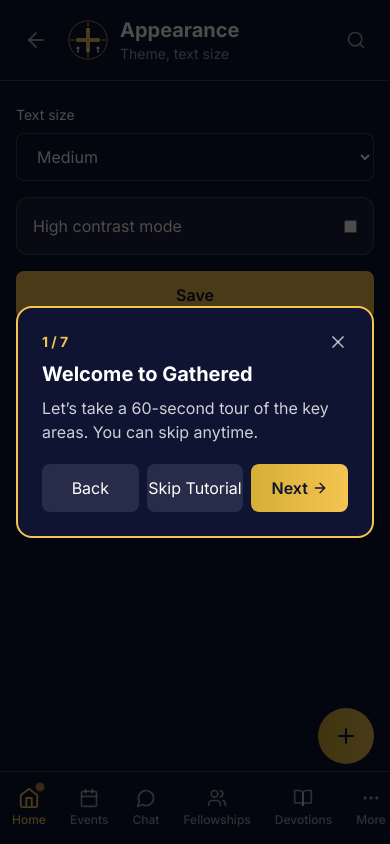
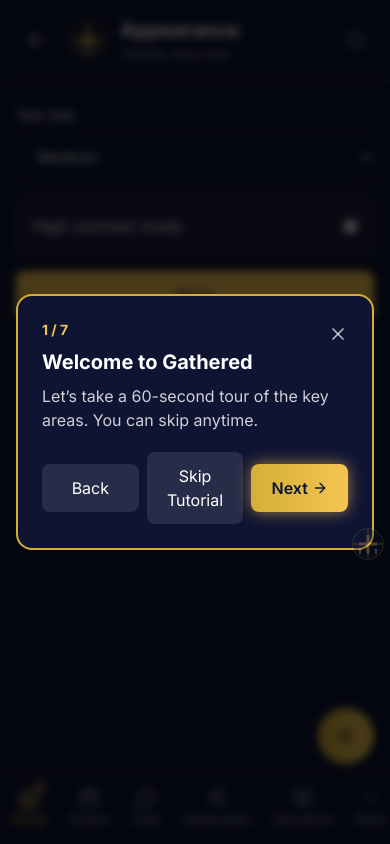
Before and after one commit to eyinjusalako1/gourd, a Next.js app: page /settings/appearance in a window 390 px wide. Built offline with nearby package versions, Linux system fonts and the light colour scheme.

Commit message:
TutorialOverlay: Framer Motion transitions, gold glow Next button, watermark logo, mobile button sizing, 380px max width; add framer-motion dep

```diff
--- a/package.json
+++ b/package.json
@@ -12,7 +12,8 @@
     "next": "13.5.6",
     "react": "18.2.0",
     "react-dom": "18.2.0",
-    "lucide-react": "0.294.0"
+    "lucide-react": "0.294.0",
+    "framer-motion": "10.18.0"
   },
   "devDependencies": {
     "@types/node": "20.8.10",
--- a/src/components/TutorialOverlay.tsx
+++ b/src/components/TutorialOverlay.tsx
@@ -1,8 +1,10 @@
 'use client'
 
-import React, { useEffect, useMemo, useState } from 'react'
+import React, { useEffect, useState } from 'react'
 import { useTutorial } from '@/lib/tutorial-context'
 import { ArrowLeft, ArrowRight, X } from 'lucide-react'
+import { AnimatePresence, motion } from 'framer-motion'
+import Logo from '@/components/Logo'
 
 export default function TutorialOverlay() {
   const { isVisible, steps, currentIndex, next, prev, stop } = useTutorial()
@@ -23,37 +25,48 @@
   const total = steps.length
   const progress = `${currentIndex + 1} / ${total}`
 
-  if (!isVisible) return null
+  return (
+    <AnimatePresence>
+      {isVisible && (
+        <motion.div className="fixed inset-0 z-[80] pointer-events-none" initial={{ opacity: 0 }} animate={{ opacity: 1 }} exit={{ opacity: 0 }} transition={{ duration: 0.3 }}>
+          {/* Backdrop */}
+          <motion.div className="absolute inset-0 bg-black/70 backdrop-blur-sm pointer-events-auto" initial={{ opacity: 0 }} animate={{ opacity: 1 }} exit={{ opacity: 0 }} />
 
-  return (
-    <div className="fixed inset-0 z-[80] pointer-events-none">
-      <div className="absolute inset-0 bg-black/70 pointer-events-auto" />
-
+          {/* Highlight */}
           {rect && (
-        <div
-          className="absolute border-2 border-[#F5C451] rounded-xl shadow-[0_0_0_9999px_rgba(0,0,0,0.6)]"
+            <motion.div
+              className="absolute rounded-xl ring-2 ring-[#F5C451] shadow-[0_0_30px_6px_rgba(245,196,81,0.35)]"
               style={{ top: rect.top - window.scrollY - 8, left: rect.left - window.scrollX - 8, width: rect.width + 16, height: rect.height + 16 }}
+              initial={{ opacity: 0 }} animate={{ opacity: 1 }} exit={{ opacity: 0 }} transition={{ duration: 0.3 }}
             />
           )}
 
-      <div className="absolute inset-x-0 top-1/2 -translate-y-1/2 max-w-md mx-auto px-4 pointer-events-auto">
-        <div className="bg-[#0F1433] border-2 border-[#F5C451] rounded-2xl p-6 text-white relative">
-          <button onClick={() => stop(true)} className="absolute top-4 right-4 p-2 text-white/70 hover:text-white">
+          {/* Card */}
+          <div className="absolute inset-x-0 top-1/2 -translate-y-1/2 px-4 pointer-events-auto">
+            <motion.div key={step.id} className="mx-auto w-full max-w-[380px] bg-[#0F1433] border-2 border-[#D4AF37] rounded-2xl p-6 text-white relative" initial={{ opacity: 0, y: 10 }} animate={{ opacity: 1, y: 0 }} exit={{ opacity: 0, y: -6 }} transition={{ duration: 0.3 }}>
+              <button onClick={() => stop(true)} className="absolute top-4 right-4 p-2 text-white/70 hover:text-white min-h-[44px]">
                 <X className="w-5 h-5" />
               </button>
               <div className="mb-2 text-sm text-[#F5C451] font-bold">{progress}</div>
               <h3 className="text-xl font-bold mb-2">{step.title}</h3>
               <p className="text-white/80 mb-5">{step.description}</p>
               <div className="flex items-center space-x-2">
-            <button onClick={prev} className="flex-1 py-3 rounded-lg bg-white/10 hover:bg-white/20">Back</button>
-            <button onClick={() => stop(true)} className="flex-1 py-3 rounded-lg bg-white/10 hover:bg-white/20">Skip Tutorial</button>
-            <button onClick={next} className="flex-1 py-3 rounded-lg bg-gradient-to-r from-[#D4AF37] to-[#F5C451] text-[#0F1433] font-semibold hover:from-[#F5C451] hover:to-[#D4AF37] flex items-center justify-center space-x-1">
+                <button onClick={prev} className="flex-1 min-h-[44px] py-3 px-4 rounded-lg bg-white/10 hover:bg-white/20">Back</button>
+                <button onClick={() => stop(true)} className="flex-1 min-h-[44px] py-3 px-4 rounded-lg bg-white/10 hover:bg-white/20">Skip Tutorial</button>
+                <button onClick={next} className="flex-1 min-h-[44px] py-3 px-4 rounded-lg bg-gradient-to-r from-[#D4AF37] to-[#F5C451] text-[#0F1433] font-semibold hover:from-[#F5C451] hover:to-[#D4AF37] flex items-center justify-center space-x-1 shadow-[0_0_16px_rgba(245,196,81,0.6)]">
                   <span>Next</span>
                   <ArrowRight className="w-4 h-4" />
                 </button>
               </div>
+
+              {/* Watermark */}
+              <div className="absolute -bottom-3 -right-3 opacity-30">
+                <Logo size="sm" showText={false} />
               </div>
+            </motion.div>
           </div>
-    </div>
+        </motion.div>
+      )}
+    </AnimatePresence>
   )
 }
```
Lines whose indentation alone changed are shown as unchanged.
